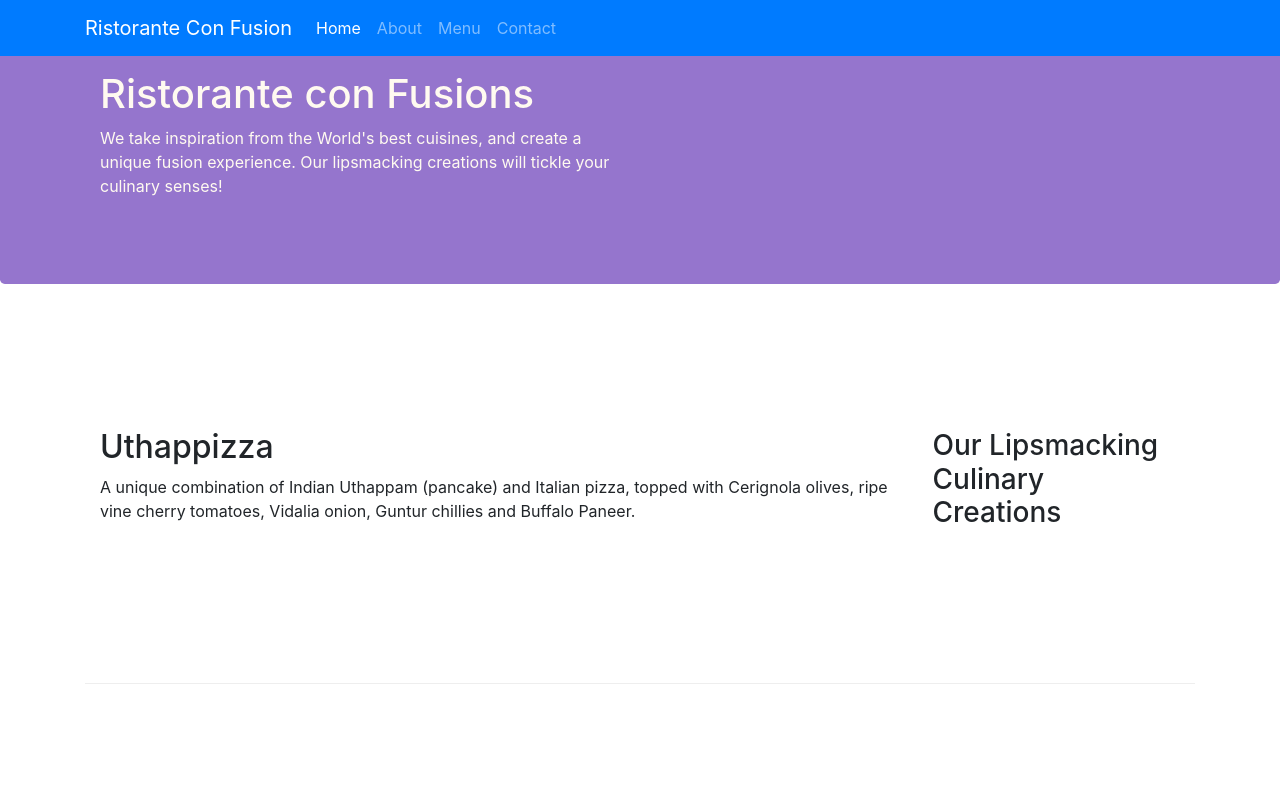
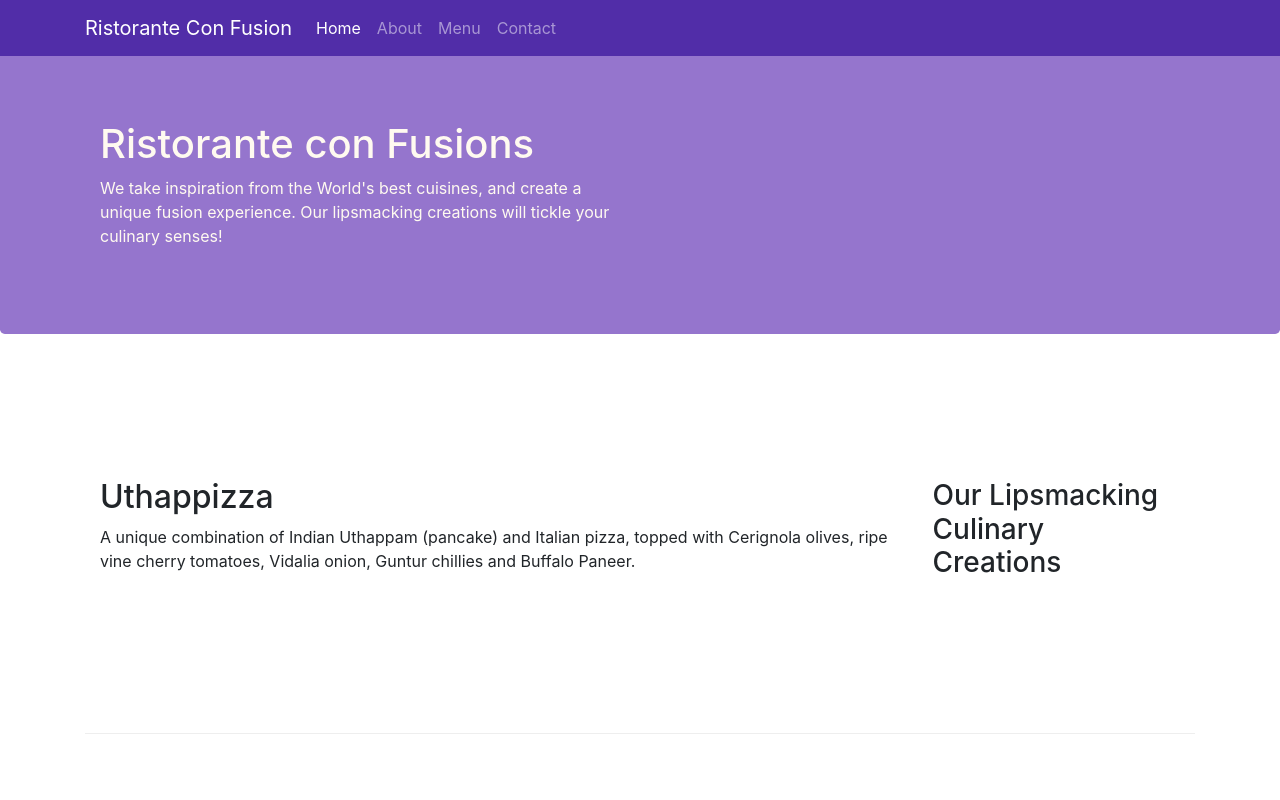
Before and after one commit to chinchinl/Front-End-Web-UI-Frameworks-and-Tools-Bootstrap-4, a website: page index.html in a window 1280 px wide. Shown: the top 800 px of the page. Drawn offline with nearby package versions, Linux system fonts and the light colour scheme.

Commit message:
Adjust navbar color

```diff
--- a/css/style.css
+++ b/css/style.css
@@ -23,8 +23,17 @@
     color:floralwhite;
 }
 
-.address{
+address{
     font-size: 80%;
     margin:0px;
     color: #0f0f0f;
 }
+
+body{
+    padding: 50px 0px 0px 0px;
+    z-index:0;
+}
+
+.navbar-dark{
+    background-color: #512DA8;
+}
--- a/index.html
+++ b/index.html
@@ -15,7 +15,7 @@
 </head>
 
 <body>
-    <nav class="navbar navbar-dark navbar-expand-sm bg-primary fixed-top">
+    <nav class="navbar navbar-dark navbar-expand-sm fixed-top">
         <div class="container">
             <button class="navbar-toggler" type="button" data-toggle="collapse" data-target="#Navbar">
                 <span class="navbar-toggler-icon"></span>
```
Also changed, not shown: aboutus.html (+1 -1 lines).
